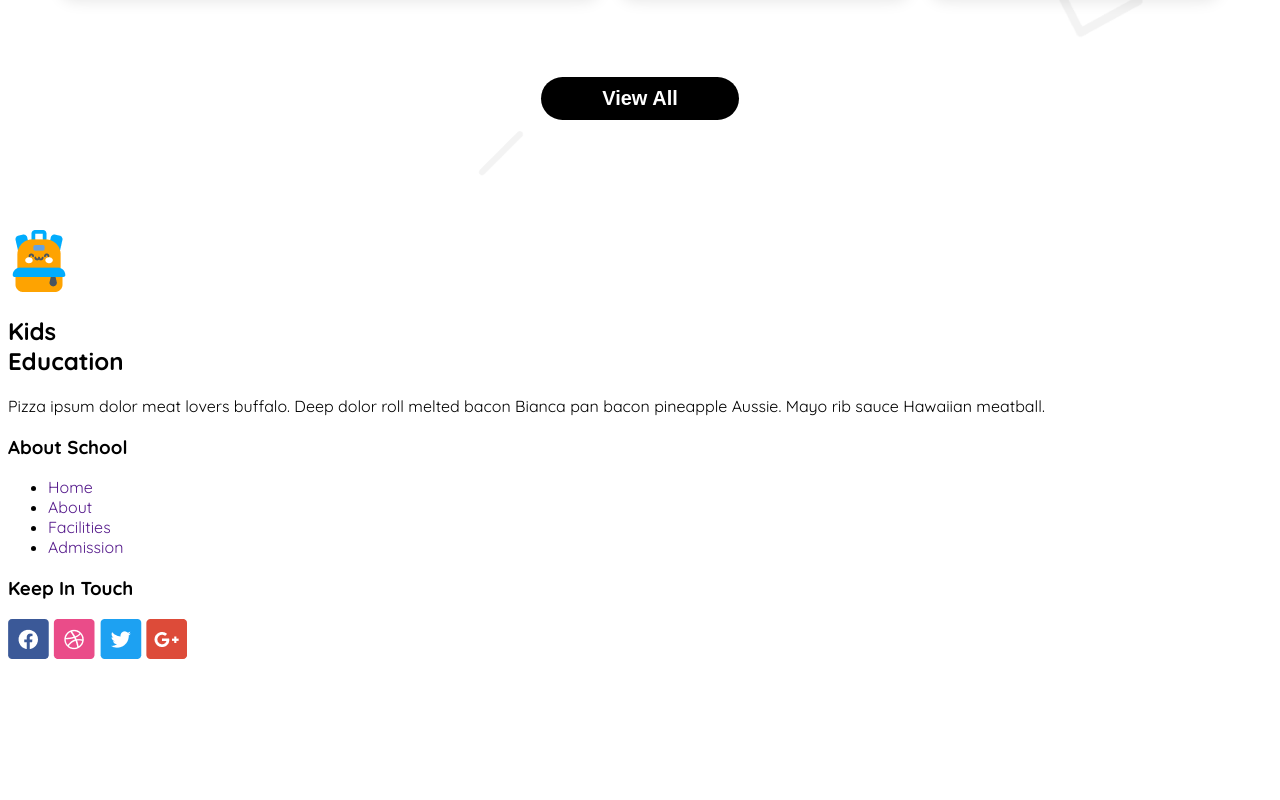
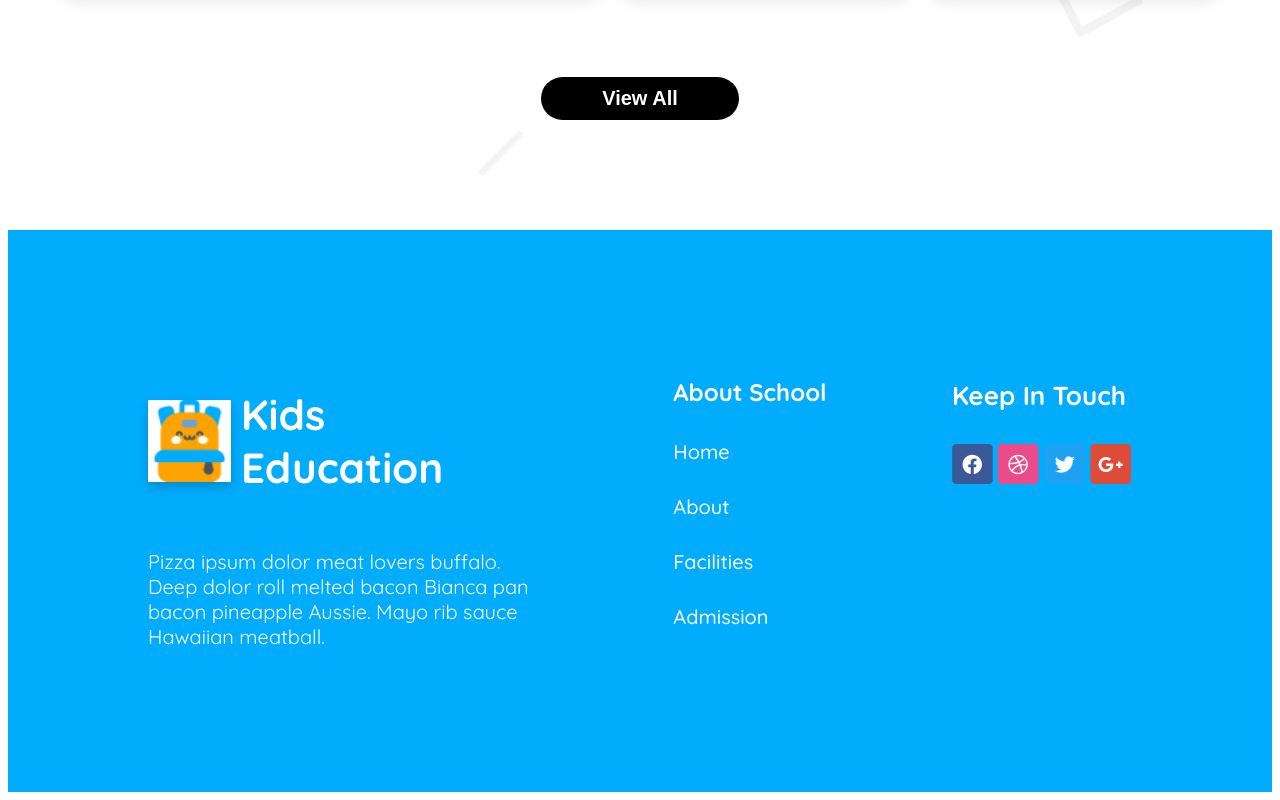
Before and after one commit to iftakhersifat/Kids-School, a plain HTML site: page index.html in a window 1280 px wide. Shown: the part 2517-3317 px from the top of the page. Before the commit the page ends 3188 px from the top, so only its background shows below. Drawn offline with Linux system fonts and the light colour scheme.

Commit message:
added footer css part

```diff
--- a/Styles/styles.css
+++ b/Styles/styles.css
@@ -316,10 +316,7 @@ main{
     width: 100%;
     height: auto;
   }
-
-
   /* view all buttton*/
-
   .view-all {
     margin-top: 80px;
     margin-bottom: 60px;
@@ -331,3 +328,65 @@ main{
     padding: 10px 61px;
     font-size: 1.25rem;
   }
+
+
+/* footer section */
+.footer {
+    background-color: rgba(1, 172, 253, 1.00);
+    padding: 123px 140px;
+  }
+.footer-container {
+    display: flex;
+    justify-content: space-between;
+    max-width: 1160px;
+    margin: 0 auto;
+  }
+.title1{
+    font-weight: 700;
+    font-size: 2.63rem;
+    color: #FFFFFF;
+  }
+.description1{
+    font-weight: 400;
+    font-size: 1.25rem;
+    width: 400px;
+    margin-top: 20px;
+    color: #FFFFFF;
+  }
+.footer-logo {
+    display: flex;
+    align-items: center;
+  }
+.logo-icon{
+    width: 83px;
+    height: 82px;
+    margin-right: 10px;
+    overflow: hidden;
+    box-shadow: 0 5px 10px rgba(0, 0, 0, 0.2);
+    background-color: #fff;
+}
+  .title2{
+    font-weight: 700;
+    font-size: 1.5rem;
+    color: #FFFFFF;
+    margin-bottom: 32px;
+  }
+  .footer-column ul {
+    list-style: none;
+    padding: 0;
+  }
+  .footer-column ul li {
+    margin-bottom: 30px;
+  }
+  .footer-column ul li a {
+    color: rgba(255, 255, 255, 1.00);
+    text-decoration: none;
+    font-weight: 500;
+    font-size: 1.25rem;
+  }
+  .title3{
+    font-weight: 700;
+    font-size: 1.625rem;
+    color: #FFFFFF;
+    margin-bottom: 32px;
+  }
```
Also changed, not shown: index.html (+2 -3 lines).
